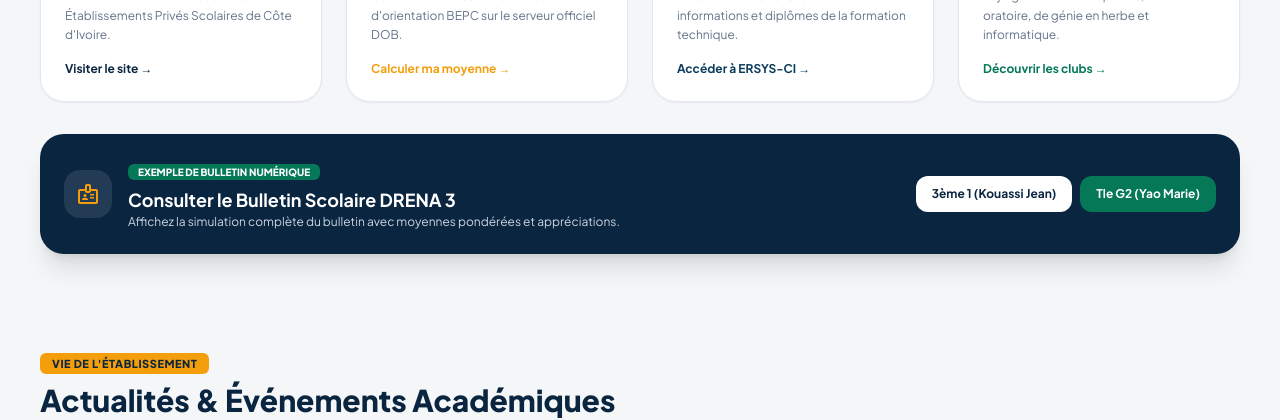
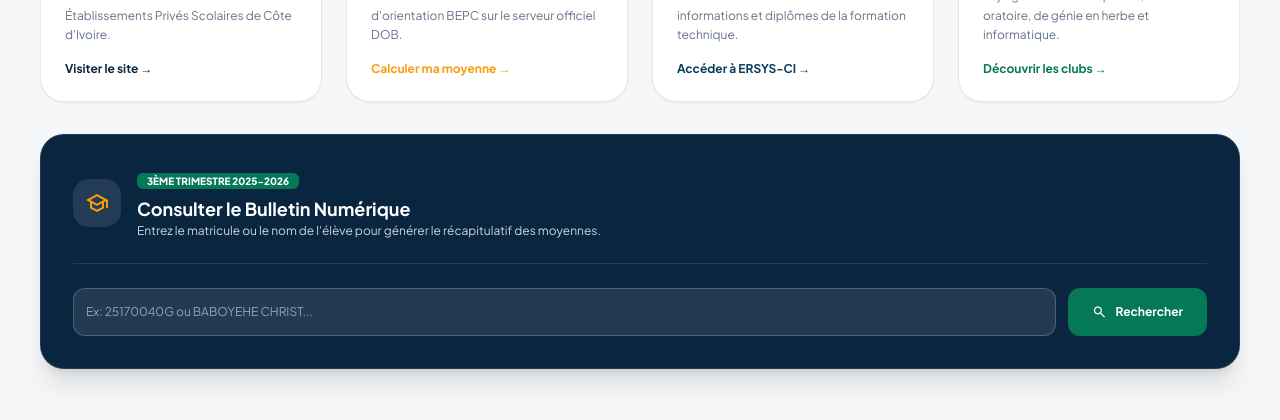
Before and after one commit to QWES007/site-jbs2, a React (Vite) app: page / in a window 1280 px wide. Shown: the part 1800-2220 px from the top of the page. Built offline with nearby package versions, Linux system fonts and the light colour scheme.

Commit message:
Mise en place de la barre de recherche du bulletin

```diff
--- a/src/App.tsx
+++ b/src/App.tsx
@@ -27,6 +27,188 @@ const SCHOOL_INFO = {
   mapsUrl: "https://www.google.com/maps?q=5.340777,-4.052753",
 };
 
+// ============================================================================
+// COMPOSANT: RECHERCHE DE BULLETIN NUMÉRIQUE (Lit le notes.json)
+// ============================================================================
+function BulletinNumeriqueSearch() {
+  const [query, setQuery] = useState('');
+  const [searching, setSearching] = useState(false);
+  const [student, setStudent] = useState<any | null>(null);
+  const [error, setError] = useState('');
+
+  const handleSearch = async (e: React.FormEvent) => {
+    e.preventDefault();
+    if (!query.trim()) return;
+    setSearching(true);
+    setError('');
+    setStudent(null);
+
+    try {
+      // Chargement instantané du fichier JSON généré
+      const res = await fetch('/notes.json');
+      if (!res.ok) throw new Error("Fichier introuvable");
+      const data = await res.json();
+
+      const searchTerm = query.toLowerCase().trim();
+
+      // Recherche par matricule ou par nom
+      const found = data.find((s: any) =>
+        s.matricule.toLowerCase().includes(searchTerm) ||
+        s.nom.toLowerCase().includes(searchTerm)
+      );
+
+      if (found) {
+        setStudent(found);
+      } else {
+        setError(`Aucun élève trouvé pour "${query}". Vérifiez le matricule ou l'orthographe du nom.`);
+      }
+    } catch (err) {
+      setError("Impossible de charger les notes. Assurez-vous que les notes ont été exportées (fichier notes.json manquant).");
+    } finally {
+      setSearching(false);
+    }
+  };
+
+  return (
+    <div className="bg-[#0a2540] p-6 sm:p-8 rounded-3xl space-y-6 shadow-xl border border-white/10 mt-8">
+      <div className="flex flex-col md:flex-row items-center gap-4 border-b border-white/10 pb-6 text-center md:text-left">
+        <div className="w-12 h-12 bg-white/10 rounded-2xl flex items-center justify-center text-[#f59e0b] shrink-0">
+          <span className="material-symbols-outlined text-2xl">school</span>
+        </div>
+        <div>
+          <span className="bg-[#047857] text-white text-[10px] font-extrabold px-2.5 py-0.5 rounded-md uppercase">
+            3ème TRIMESTRE 2025-2026
+          </span>
+          <h4 className="font-bold text-lg mt-1 text-white">Consulter le Bulletin Numérique</h4>
+          <p className="text-xs text-slate-300">Entrez le matricule ou le nom de l'élève pour générer le récapitulatif des moyennes.</p>
+        </div>
+      </div>
+
+      <form onSubmit={handleSearch} className="flex flex-col sm:flex-row gap-3">
+        <input
+          type="text"
+          placeholder="Ex: 25170040G ou BABOYEHE CHRIST..."
+          value={query}
+          onChange={(e) => setQuery(e.target.value)}
+          className="flex-1 p-3 bg-white/10 border border-white/20 rounded-xl text-xs text-white outline-none focus:border-[#f59e0b] placeholder-slate-400"
+        />
+        <button type="submit" disabled={searching} className="px-6 py-3 bg-[#047857] hover:bg-[#065f46] text-white rounded-xl text-xs font-bold flex items-center justify-center gap-2 transition-colors disabled:opacity-50">
+          {searching ? <span className="material-symbols-outlined animate-spin text-base">sync</span> : <span className="material-symbols-outlined text-base">search</span>}
+          Rechercher
+        </button>
+      </form>
+
+      {error && (
+        <div className="p-3 bg-red-500/20 text-red-200 text-xs rounded-xl flex items-center gap-2 border border-red-500/30">
+          <span className="material-symbols-outlined text-base">error</span> {error}
+        </div>
+      )}
+
+      {/* AFFICHAGE DU BULLETIN GÉNÉRÉ */}
+      {student && (
+        <div className="mt-6 bg-white rounded-2xl p-6 sm:p-8 text-slate-800 shadow-2xl relative overflow-hidden">
+          {/* Entête du bulletin */}
+          <div className="text-center border-b-2 border-slate-200 pb-4 mb-6 space-y-1">
+            <h3 className="font-extrabold text-xl text-[#0a2540]">{SCHOOL_INFO.shortName}</h3>
+            <p className="text-xs font-bold text-slate-500 uppercase tracking-widest">Bulletin Récapitulatif - 3ème Trimestre</p>
+          </div>
+
+          {/* Infos Élève */}
+          <div className="grid grid-cols-2 sm:grid-cols-4 gap-4 mb-6 bg-slate-50 p-4 rounded-xl border border-slate-100">
+            <div className="col-span-2">
+              <p className="text-[10px] font-bold text-slate-400 uppercase">Nom & Prénoms</p>
+              <p className="font-bold text-sm text-[#0a2540]">{student.nom}</p>
+            </div>
+            <div>
+              <p className="text-[10px] font-bold text-slate-400 uppercase">Matricule</p>
+              <p className="font-bold text-sm text-[#0a2540]">{student.matricule}</p>
+            </div>
+            <div>
+              <p className="text-[10px] font-bold text-slate-400 uppercase">Classe</p>
+              <p className="font-bold text-sm text-[#047857]">{student.classe}</p>
+            </div>
+          </div>
+
+          {/* Tableau des notes */}
+          <div className="border border-slate-200 rounded-xl overflow-hidden mb-6">
+            <table className="w-full text-xs text-left">
+              <thead className="bg-[#0a2540] text-white">
+                <tr>
+                  <th className="p-3 font-bold">Matière</th>
+                  <th className="p-3 font-bold text-center w-24">Note / 20</th>
+                </tr>
+              </thead>
+              <tbody className="divide-y divide-slate-100">
+
+                {/* Logique Spéciale pour le Français */}
+                {student.francais && student.francais.globale && (
+                  <>
+                    <tr className="bg-slate-50">
+                      <td className="p-3 font-bold text-[#0a2540]">Français (Moyenne Globale)</td>
+                      <td className={`p-3 font-bold text-center ${Number(student.francais.globale) >= 10 ? 'text-[#047857]' : 'text-red-600'}`}>
+                        {student.francais.globale}
+                      </td>
+                    </tr>
+                    {student.francais.comp && (
+                      <tr className="text-slate-500 text-[11px]">
+                        <td className="p-2 pl-8 flex items-center gap-2"><span className="w-1.5 h-1.5 bg-slate-300 rounded-full"></span> Composition Française</td>
+                        <td className="p-2 text-center">{student.francais.comp}</td>
+                      </tr>
+                    )}
+                    {student.francais.ortho && (
+                      <tr className="text-slate-500 text-[11px]">
+                        <td className="p-2 pl-8 flex items-center gap-2"><span className="w-1.5 h-1.5 bg-slate-300 rounded-full"></span> Orthographe-Grammaire</td>
+                        <td className="p-2 text-center">{student.francais.ortho}</td>
+                      </tr>
+                    )}
+                    {student.francais.oral && (
+                      <tr className="text-slate-500 text-[11px]">
+                        <td className="p-2 pl-8 flex items-center gap-2"><span className="w-1.5 h-1.5 bg-slate-300 rounded-full"></span> Expression Orale</td>
+                        <td className="p-2 text-center">{student.francais.oral}</td>
+                      </tr>
+                    )}
+                  </>
+                )}
+
+                {/* Autres Matières */}
+                {student.notes && Object.entries(student.notes).map(([matiere, note]) => (
+                  <tr key={matiere} className="hover:bg-slate-50 transition-colors">
+                    <td className="p-3 font-medium text-slate-700">{matiere}</td>
+                    <td className={`p-3 font-bold text-center ${Number(note) >= 10 ? 'text-[#047857]' : (Number(note) < 10 ? 'text-red-600' : 'text-slate-400')}`}>
+                      {note as React.ReactNode}
+                    </td>
+                  </tr>
+                ))}
+              </tbody>
+            </table>
+          </div>
+
+          {/* Résultat Final */}
+          <div className="flex flex-col sm:flex-row gap-4 items-center justify-between bg-emerald-50 p-4 rounded-xl border border-emerald-100">
+            <div className="flex items-center gap-4 text-center sm:text-left">
+              <div className="w-16 h-16 bg-[#047857] text-white rounded-full flex items-center justify-center font-black text-xl shadow-md border-4 border-white">
+                {student.moyenne}
+              </div>
+              <div>
+                <p className="text-xs font-bold text-[#047857] uppercase tracking-wider">Moyenne Trimestrielle</p>
+                <p className="text-sm font-extrabold text-[#0a2540]">
+                  Rang : {student.rang !== 'N/A' && student.rang !== 'nan' ? student.rang : 'Non classé'}
+                </p>
+              </div>
+            </div>
+            <button onClick={() => window.print()} className="w-full sm:w-auto px-6 py-3 bg-[#0a2540] hover:bg-[#061726] text-white text-xs font-bold rounded-xl flex items-center justify-center gap-2 transition-all shadow-md">
+              <span className="material-symbols-outlined text-base">print</span> Imprimer le bulletin
+            </button>
+          </div>
+        </div>
+      )}
+    </div>
+  );
+}
+
+// ============================================================================
+// COMPOSANT PRINCIPAL
+// ============================================================================
 export default function App() {
   // --- ÉTATS DES MODALS ---
   const [aiOpen, setAiOpen] = useState(false);
@@ -301,7 +483,7 @@ export default function App() {
         </div>
       </section>
 
-      {/* 4. PORTAILS NUMÉRIQUES (MIS À JOUR AVEC VOS LIENS OFFICIELS) */}
+      {/* 4. PORTAILS NUMÉRIQUES */}
       <section id="portails" className="max-w-7xl mx-auto px-4 lg:px-10 py-12 space-y-8">
         <div className="flex flex-col md:flex-row md:items-end justify-between gap-4">
           <div>
@@ -336,7 +518,6 @@ export default function App() {
 
         <div className="grid sm:grid-cols-2 lg:grid-cols-4 gap-6">
 
-          {/* Rubrique 1: Site de la DESPS */}
           <div className="bg-white p-6 rounded-3xl border border-slate-200 shadow-sm space-y-4 hover:shadow-md transition-shadow">
             <div className="w-12 h-12 bg-slate-100 rounded-2xl flex items-center justify-center text-[#0a2540]">
               <span className="material-symbols-outlined text-2xl">domain</span>
@@ -348,7 +529,6 @@ export default function App() {
             </a>
           </div>
 
-          {/* Rubrique 2: Calcul de Moyenne d'Orientation */}
           <div className="bg-white p-6 rounded-3xl border border-slate-200 shadow-sm space-y-4 hover:shadow-md transition-shadow">
             <div className="w-12 h-12 bg-amber-50 rounded-2xl flex items-center justify-center text-[#f59e0b]">
               <span className="material-symbols-outlined text-2xl">calculate</span>
@@ -360,7 +540,6 @@ export default function App() {
             </a>
           </div>
 
-          {/* Rubrique 3: Enseignement Technique (ERSYS-CI) */}
           <div className="bg-white p-6 rounded-3xl border border-slate-200 shadow-sm space-y-4 hover:shadow-md transition-shadow">
             <div className="w-12 h-12 bg-[#0b3c5d]/10 rounded-2xl flex items-center justify-center text-[#0b3c5d]">
               <span className="material-symbols-outlined text-2xl">engineering</span>
@@ -372,7 +551,6 @@ export default function App() {
             </a>
           </div>
 
-          {/* Rubrique 4: Clubs & Vie Sociale */}
           <div className="bg-white p-6 rounded-3xl border border-slate-200 shadow-sm space-y-4 hover:shadow-md transition-shadow">
             <div className="w-12 h-12 bg-emerald-50 rounded-2xl flex items-center justify-center text-[#047857]">
               <span className="material-symbols-outlined text-2xl">groups</span>
@@ -381,31 +559,11 @@ export default function App() {
             <p className="text-xs text-slate-500 leading-relaxed">Rejoignez nos clubs sportifs, d'art oratoire, de génie en herbe et informatique.</p>
             <button className="text-xs font-bold text-[#047857] flex items-center gap-1 hover:underline">Découvrir les clubs →</button>
           </div>
-
         </div>
 
-        <div className="bg-[#0a2540] text-white p-6 rounded-3xl flex flex-col md:flex-row items-center justify-between gap-6 shadow-xl">
-          <div className="flex items-center gap-4">
-            <div className="w-12 h-12 bg-white/10 rounded-2xl flex items-center justify-center text-[#f59e0b]">
-              <span className="material-symbols-outlined text-2xl">badge</span>
-            </div>
-            <div>
-              <span className="bg-[#047857] text-white text-[10px] font-extrabold px-2.5 py-0.5 rounded-md uppercase">
-                EXEMPLE DE BULLETIN NUMÉRIQUE
-              </span>
-              <h4 className="font-bold text-lg mt-1">Consulter le Bulletin Scolaire DRENA 3</h4>
-              <p className="text-xs text-slate-300">Affichez la simulation complète du bulletin avec moyennes pondérées et appréciations.</p>
-            </div>
-          </div>
-          <div className="flex gap-2 w-full md:w-auto">
-            <button className="flex-1 md:flex-initial px-4 py-2.5 bg-white text-[#0a2540] rounded-xl text-xs font-bold hover:bg-slate-100 transition-all">
-              3ème 1 (Kouassi Jean)
-            </button>
-            <button className="flex-1 md:flex-initial px-4 py-2.5 bg-[#047857] text-white rounded-xl text-xs font-bold hover:bg-[#065f46] transition-all">
-              Tle G2 (Yao Marie)
-            </button>
-          </div>
-        </div>
+        {/* L'APPEL AU NOUVEAU COMPOSANT EST ICI ! */}
+        <BulletinNumeriqueSearch />
+
       </section>
 
       {/* 5. ACTUALITÉS */}
@@ -825,7 +983,7 @@ export default function App() {
               ) : <div />}
 
               {inscriptionStep < 3 && (
-                <button onClick={() => setInscriptionStep(prev => prev + 1)} className="px-6 py-2.5 bg-[#0a2540] text-[#ffffff] rounded-xl text-xs font-bold flex items-center gap-1.5 ml-auto">
+                <button onClick={() => setInscriptionStep(prev => prev + 1)} className="px-6 py-2.5 bg-[#0a2540] text-white rounded-xl text-xs font-bold flex items-center gap-1.5 ml-auto">
                   <span>Étape Suivante</span>
                   <span className="material-symbols-outlined text-base">arrow_forward</span>
                 </button>
```
